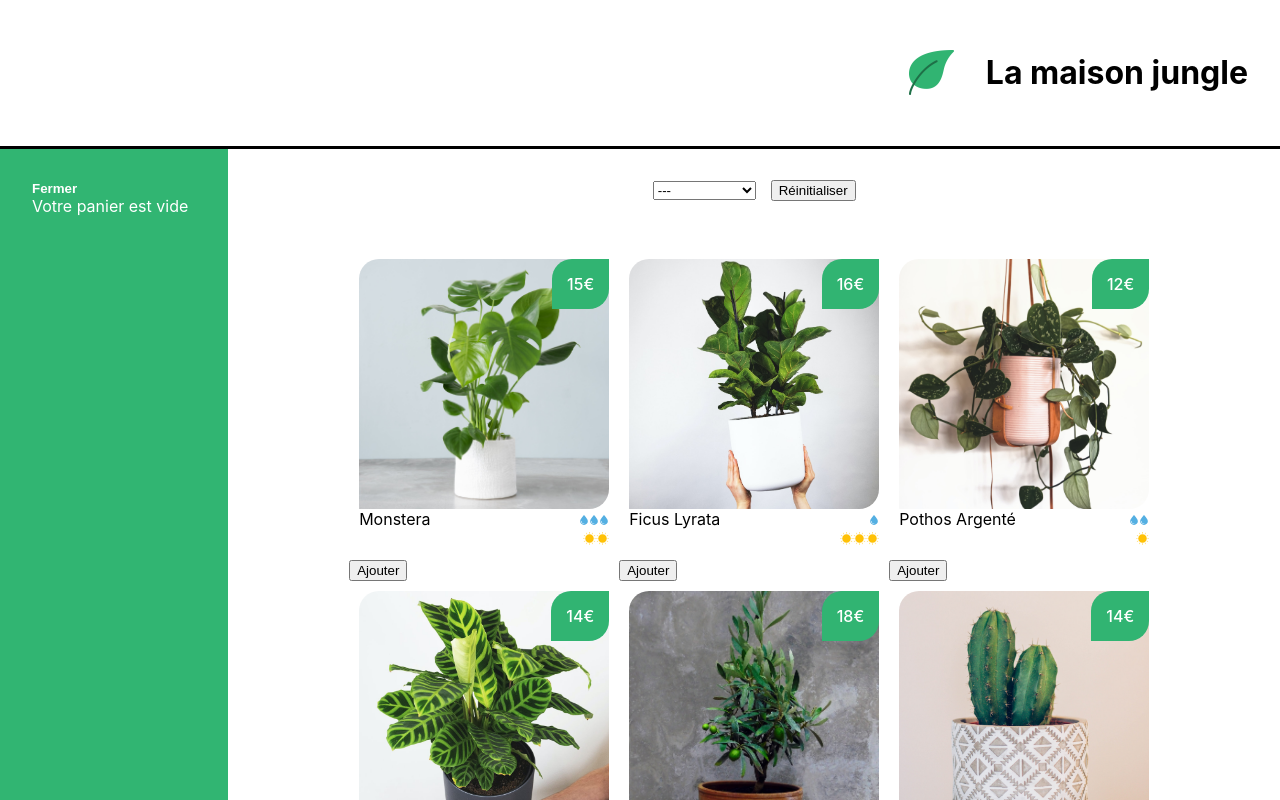
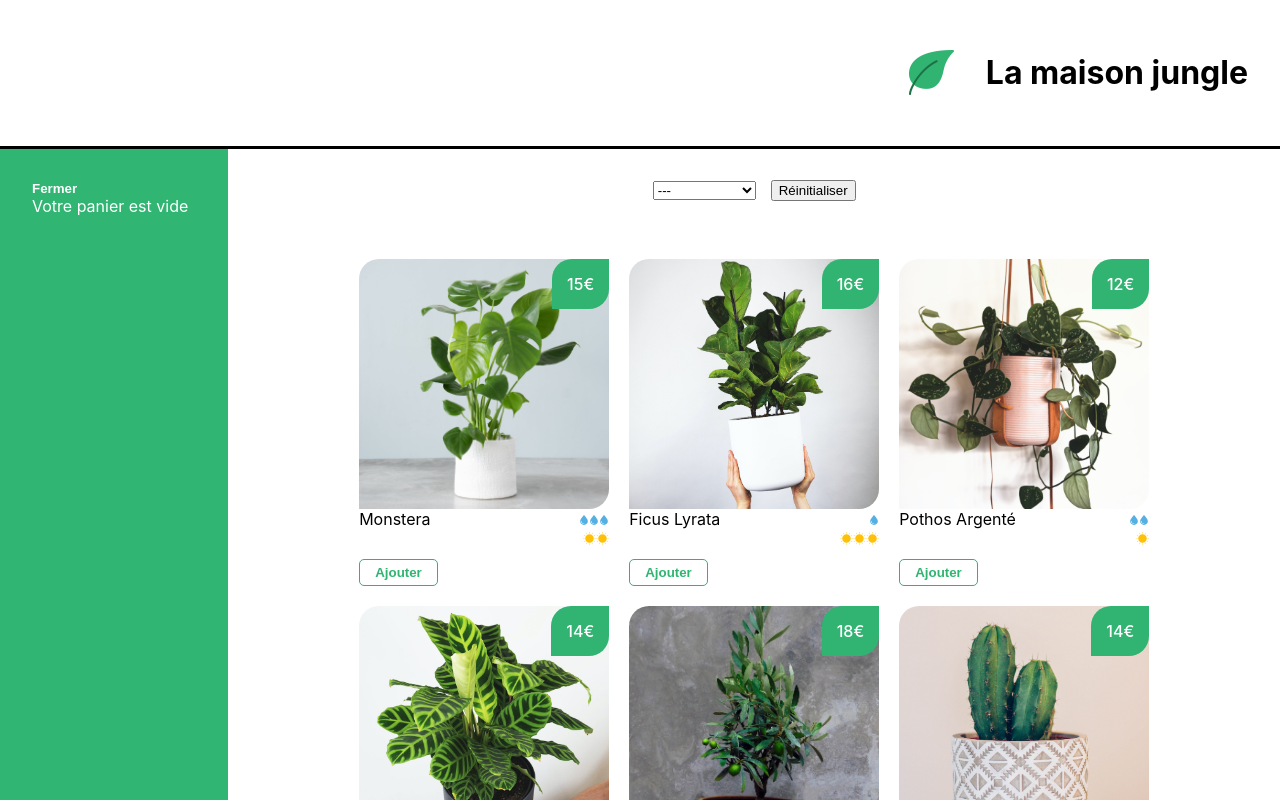
Before and after one commit to daouasof/la-maison-jungle, a React (Create React App) app: page / in a window 1280 px wide. Shown: the top 800 px of the page. Built offline with nearby package versions, Linux system fonts and the light colour scheme.

Commit message:
styled add to cart button

```diff
--- a/src/components/ShoppingList.js
+++ b/src/components/ShoppingList.js
@@ -9,7 +9,7 @@ function ShoppingList({ cart, updateCart }) {
 	const categories = plantList.reduce(
 		(acc, plant) =>
 			acc.includes(plant.category) ? acc : acc.concat(plant.category),
-		new Array()
+		[]
 	)
 
 	function addToCart(name, price) {
@@ -38,7 +38,7 @@ function ShoppingList({ cart, updateCart }) {
 			<ul className='lmj-plant-list'>
 				{plantList.map(({ id, cover, name, water, light, price, category }) =>
 					!activeCategory || activeCategory === category ? (
-						<div key={id}>
+						<div key={id} className='lmj-plant-card'>
 							<PlantItem
 								cover={cover}
 								name={name}
@@ -46,7 +46,7 @@ function ShoppingList({ cart, updateCart }) {
 								light={light}
 								price={price}
 							/>
-							<button onClick={() => addToCart(name, price)}>Ajouter</button>
+							<button className="add-button" onClick={() => addToCart(name, price)}>Ajouter</button>
 						</div>
 					) : null
 				)}
--- a/src/styles/ShoppingList.css
+++ b/src/styles/ShoppingList.css
@@ -7,5 +7,24 @@
 }
 
 .lmj-shopping-list {
-	width: 100%;
+  width: 100%;
 }
+
+.lmj-plat-card {
+  display:grid;
+  flex-direction: column;
+  justify-content: center;
+}
+
+.add-button {
+  background-color: white;
+	border: solid 1px #31b472;
+	font-weight: 600;
+	cursor: pointer;
+  color: #31b472;
+  padding: 5px 15px;
+  border-radius: 5px;
+  box-sizing: content-box;
+  justify-self: center;
+  margin: 0px 10px 10px 10px;
+}
```
Also changed, not shown: public/index.html (+0 -23 lines).
